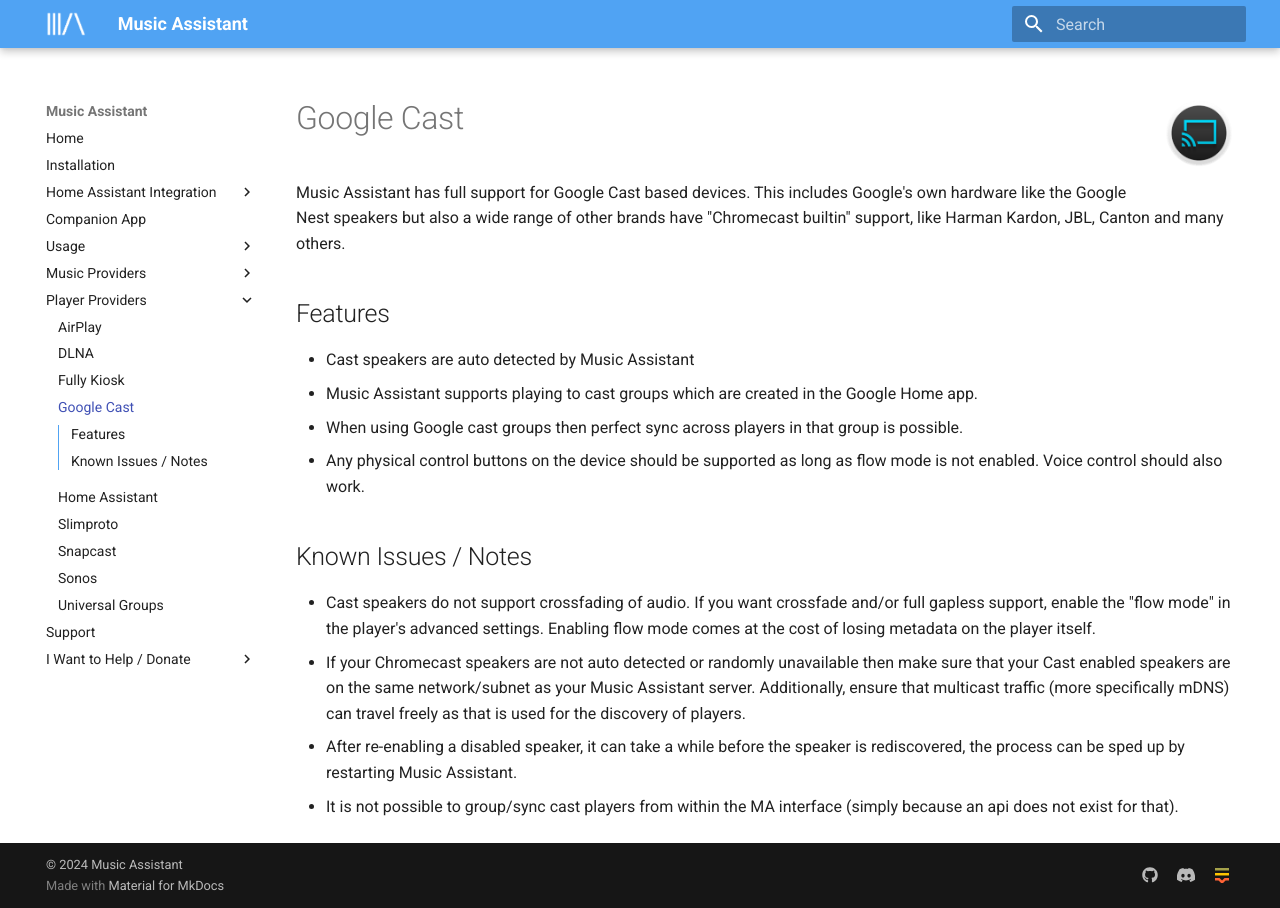
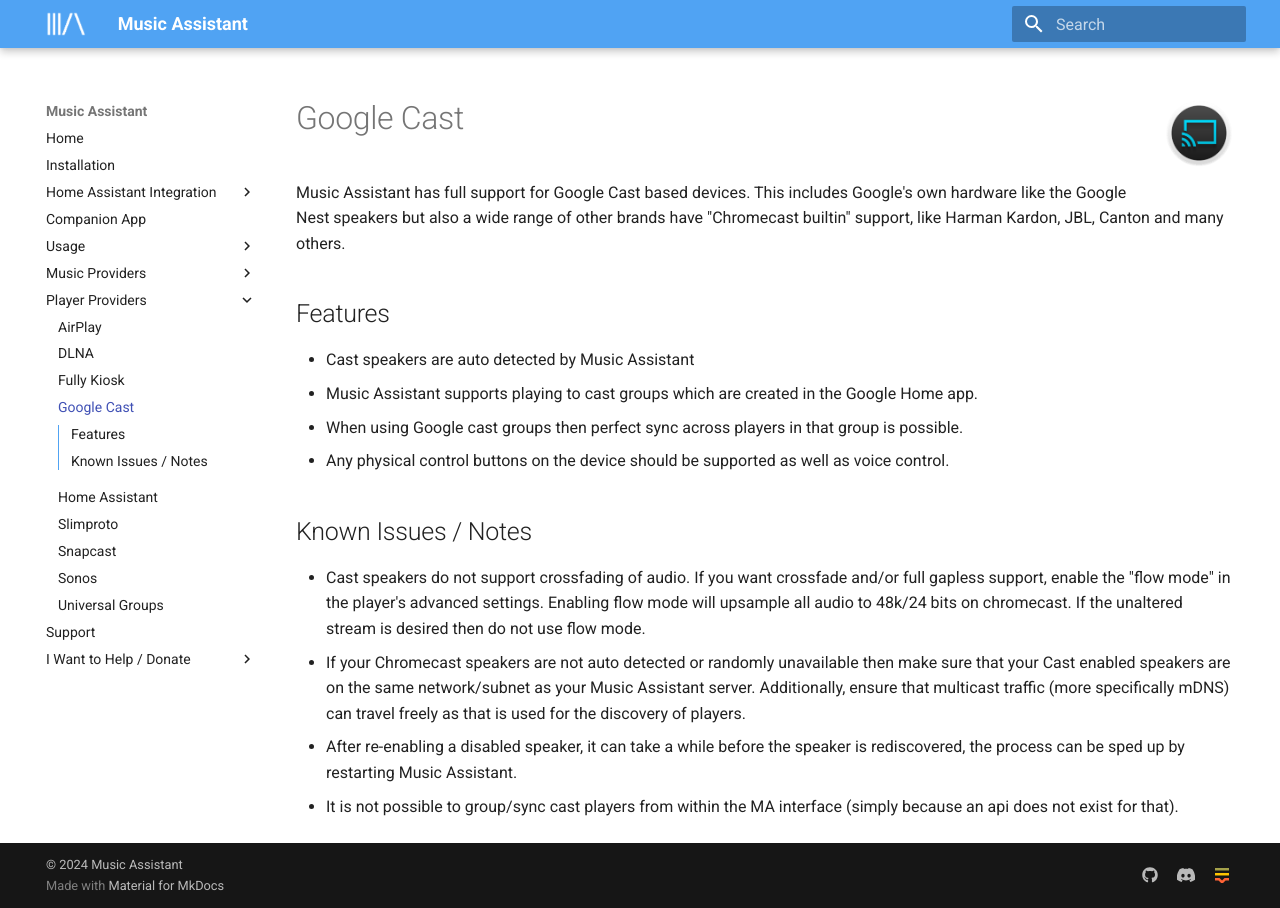
Before and after one commit to pwbriggs/music-assistant.github.io, an MkDocs documentation site: the page built from docs/player-support/google-cast.md, in a window 1280 px wide. Built offline with MkDocs 1.6.1 and Material for MkDocs 9.7.7, drawn with Linux system fonts in a browser that asks for light colours.

```diff
--- a/docs/player-support/google-cast.md
+++ b/docs/player-support/google-cast.md
@@ -7,12 +7,12 @@
 - Cast speakers are auto detected by Music Assistant
 - Music Assistant supports playing to cast groups which are created in the Google Home app.
 - When using Google cast groups then perfect sync across players in that group is possible.
-- Any physical control buttons on the device should be supported as long as flow mode is not enabled. Voice control should also work.
+- Any physical control buttons on the device should be supported as well as voice control.
 
 
 ## Known Issues / Notes
 
-- Cast speakers do not support crossfading of audio. If you want crossfade and/or full gapless support, enable the "flow mode" in the player's advanced settings. Enabling flow mode comes at the cost of losing metadata on the player itself.
+- Cast speakers do not support crossfading of audio. If you want crossfade and/or full gapless support, enable the "flow mode" in the player's advanced settings. Enabling flow mode will upsample all audio to 48k/24 bits on chromecast. If the unaltered stream is desired then do not use flow mode.
 - If your Chromecast speakers are not auto detected or randomly unavailable then make sure that your Cast enabled speakers are on the same network/subnet as your Music Assistant server. Additionally, ensure that multicast traffic (more specifically mDNS) can travel freely as that is used for the discovery of players.
 - After re-enabling a disabled speaker, it can take a while before the speaker is rediscovered, the process can be sped up by restarting Music Assistant.
 - It is not possible to group/sync cast players from within the MA interface (simply because an api does not exist for that).
```
